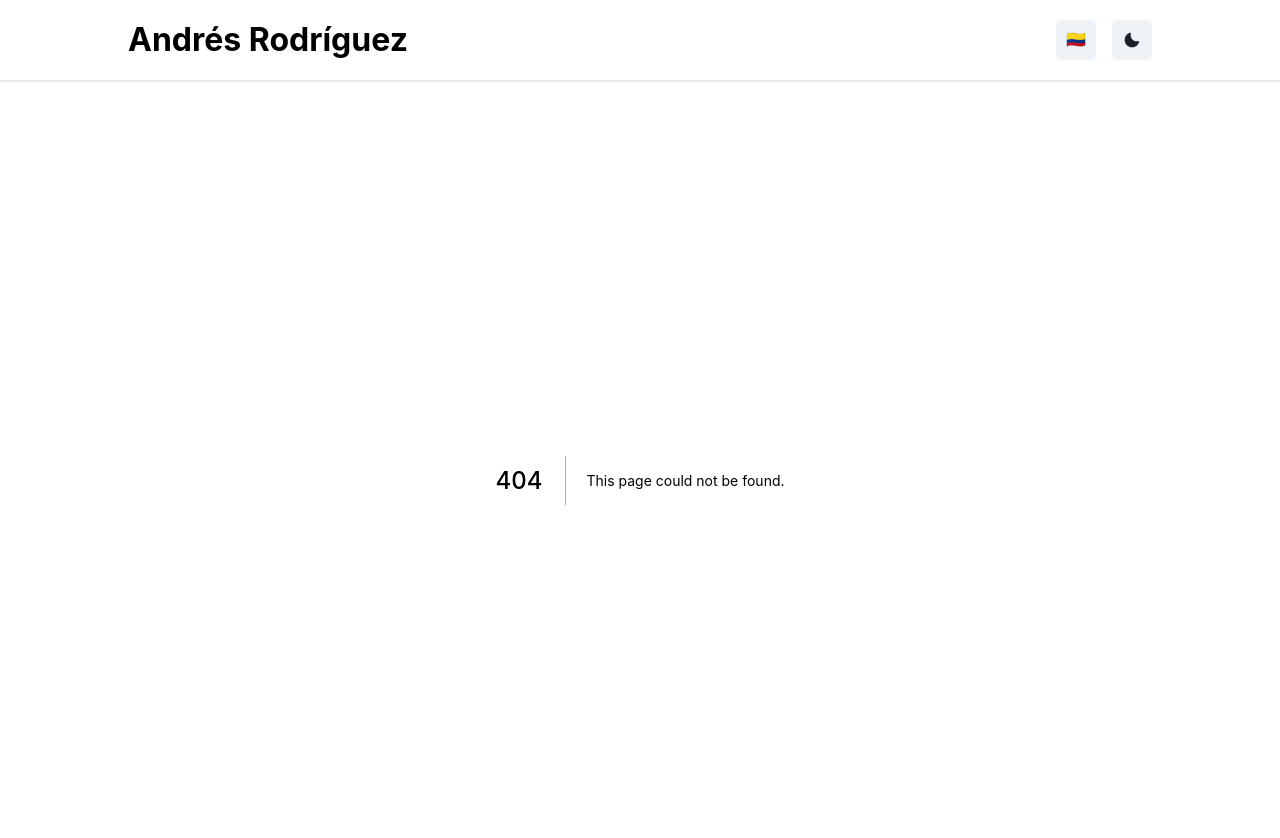
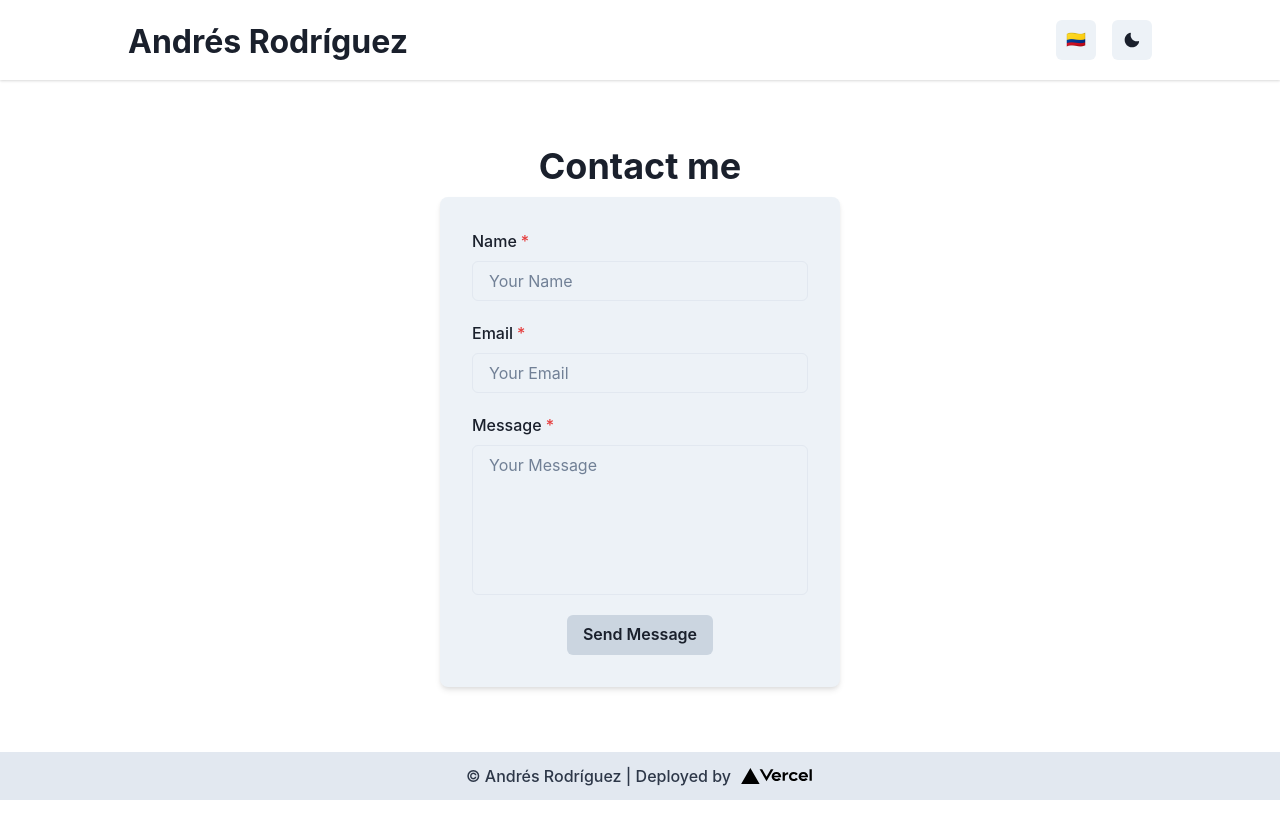
Before and after one commit to pulgueta/Next-Portfolio, a Next.js app: page /contact in a window 1280 px wide. Before the commit this address had no page. Shown: the top 838 px of the page. After the commit the page ends 800 px from the top, so only its background shows below. Built offline with nearby package versions, Linux system fonts and the light colour scheme.

Commit message:
Sticky navbar and form animated

```diff
--- a/components/About.jsx
+++ b/components/About.jsx
@@ -27,7 +27,7 @@ const About = () => {
         direction="column"
         overflowX={"hidden"}
         px={[4, 4, 4, 2]}
-        py={10}
+        py={5}
         maxW="5xl"
         h="100%"
         mx="auto"
--- a/components/Landing.jsx
+++ b/components/Landing.jsx
@@ -86,7 +86,7 @@ const Landing = () => {
                   delay: 0.85,
                 },
               }}
-              mt={10}
+              mt={5}
             >
               <ArrowDownIcon />
             </Box>
--- a/components/Navbar.jsx
+++ b/components/Navbar.jsx
@@ -1,11 +1,17 @@
+import { useRouter } from "next/router";
+
 import { useState } from "react";
 
 import {
   Box,
+  Heading,
   Flex,
   Link,
   IconButton,
   useColorMode,
+  useDisclosure,
+  Fade,
+  Button,
 } from "@chakra-ui/react";
 import { SunIcon, MoonIcon } from "@chakra-ui/icons";
 
@@ -15,7 +21,11 @@ import Colombia from "./Colombia";
 import USA from "./USA";
 
 const Navbar = () => {
+  const router = useRouter();
+
   const [icon, setIcon] = useState(false);
+
+  const { isOpen, onToggle } = useDisclosure(true);
 
   const { colorMode, toggleColorMode } = useColorMode();
   const isDark = colorMode === "dark";
@@ -24,33 +34,45 @@ const Navbar = () => {
     <Box
       width="100%"
       h="80px"
-      position={"sticky"}
       boxShadow={isDark ? "md" : "base"}
+      top={0}
+      position="sticky"
+      zIndex={10}
+      bg={isDark ? "gray.800" : "white"}
     >
       <Flex
         maxW="1024px"
-        px={[6, 12, 14, 16, 0]}
+        px={[5, 5, 5, 0]}
         mx="auto"
         h="inherit"
         alignItems="center"
         justifyContent="space-between"
       >
-        <Link
-          as={motion.a}
+        <Heading>
+          <Button
+            as={motion.button}
             initial={{ opacity: 0 }}
             animate={{
               opacity: 1,
               transition: {
-              duration: 1,
+                duration: 0.75,
               },
             }}
+            onClick={() => {
+              router.push("/");
+            }}
             userSelect="none"
+            bg={"transparent"}
+            p={0}
+            _hover={{ bg: "transparent" }}
+            _active={{ bg: "transparent" }}
             fontWeight="700"
             fontSize={{ base: "26px", md: "32px" }}
             href="/"
           >
             Andrés Rodríguez
-        </Link>
+          </Button>
+        </Heading>
         <Box>
           <IconButton
             mr={4}
--- a/pages/_app.jsx
+++ b/pages/_app.jsx
@@ -1,6 +1,9 @@
 import { ChakraProvider, ColorModeScript } from "@chakra-ui/react";
+
 import Navbar from "../components/Navbar";
-import '../public/index.css'
+import Footer from "../components/Footer";
+
+import "../public/index.css";
 
 function MyApp({ Component, pageProps }) {
   return (
@@ -8,6 +11,7 @@ function MyApp({ Component, pageProps }) {
       <Navbar />
       <ColorModeScript initialColorMode="light" />
       <Component {...pageProps} />
+      <Footer />
     </ChakraProvider>
   );
 }
--- /dev/null
+++ b/pages/contact.jsx
@@ -0,0 +1,141 @@
+import Head from "next/head";
+
+import {
+  Box,
+  Button,
+  Flex,
+  FormControl,
+  FormLabel,
+  Heading,
+  Input,
+  InputGroup,
+  Stack,
+  Textarea,
+  VStack,
+  useColorMode,
+} from "@chakra-ui/react";
+
+import { motion } from "framer-motion";
+
+const Contact = () => {
+  const { colorMode } = useColorMode();
+  const isDark = colorMode === "dark";
+
+  return (
+    <>
+      <Head>
+        <title>Contact</title>
+        <meta charSet="utf-8" />
+        <meta name="author" content="Andrés Rodríguez (pulgueta)" />
+        <meta name="description" content="Contact me." />
+        <meta name="keywords" content="contact, email, email form, form" />
+        <meta name="robots" content="index, follow" />
+        <meta name="revisit-after" content="1 day" />
+        <meta name="language" content="English/Spanish" />
+        <meta name="viewport" content="width=device-width, initial-scale=1" />
+        <meta name="theme-color" content="#ffffff" />
+      </Head>
+
+      <Flex
+        minH={"calc(100vh - 128px)"}
+        alignItems={"center"}
+        justify={"center"}
+        overflowX={"hidden"}
+      >
+        <Flex align="center" justify="center" id="contact">
+          <Box borderRadius="xl">
+            <Box>
+              <VStack p={[10, 0]}>
+                <Heading
+                  as={motion.h2}
+                  initial={{
+                    opacity: 0,
+                    x: -30,
+                  }}
+                  animate={{
+                    opacity: 1,
+                    x: 0,
+                    transition: {
+                      duration: 1,
+                    },
+                  }}
+                >
+                  Contact me
+                </Heading>
+
+                <Stack
+                  as={motion.div}
+                  initial={{
+                    opacity: 0,
+                    x: 30,
+                  }}
+                  animate={{
+                    opacity: 1,
+                    x: 0,
+                    transition: {
+                      duration: 1,
+                      delay: 0.5,
+                    },
+                  }}
+                  spacing={{ base: 4, md: 8, lg: 20 }}
+                  direction={{ base: "column", md: "row" }}
+                >
+                  <Box
+                    borderRadius="lg"
+                    w={[325, 400]}
+                    p={8}
+                    shadow="md"
+                    bg={isDark ? "gray.700" : "gray.100"}
+                  >
+                    <VStack spacing={5}>
+                      <FormControl isRequired>
+                        <FormLabel>Name</FormLabel>
+
+                        <InputGroup>
+                          <Input
+                            type="text"
+                            name="name"
+                            placeholder="Your Name"
+                          />
+                        </InputGroup>
+                      </FormControl>
+
+                      <FormControl isRequired>
+                        <FormLabel>Email</FormLabel>
+
+                        <InputGroup>
+                          <Input
+                            type="email"
+                            name="email"
+                            placeholder="Your Email"
+                          />
+                        </InputGroup>
+                      </FormControl>
+
+                      <FormControl isRequired>
+                        <FormLabel>Message</FormLabel>
+
+                        <Textarea
+                          name="message"
+                          placeholder="Your Message"
+                          rows={6}
+                          resize="none"
+                        />
+                      </FormControl>
+
+                      <Button bg={isDark ? "gray.600" : "gray.300"}>
+                        Send Message
+                      </Button>
+                    </VStack>
+                  </Box>
+                </Stack>
+              </VStack>
+            </Box>
+          </Box>
+        </Flex>
+      </Flex>
+    </>
+  );
+};
+
+export default Contact;
--- a/pages/index.jsx
+++ b/pages/index.jsx
@@ -1,7 +1,6 @@
 import Head from "next/head";
 
 import About from "../components/About";
-import Footer from "../components/Footer";
 import Landing from "../components/Landing";
 
 const Home = () => {
@@ -25,7 +24,6 @@ const Home = () => {
       </Head>
       <Landing />
       <About />
-      <Footer />
     </>
   );
 };
```
Also changed, not shown: components/ProjectCard.jsx (+11 -14 lines), pages/projects.jsx (+74 -5 lines), public/annykactus.png (deleted), public/plant.svg (added). Lines whose indentation alone changed are shown as unchanged.
